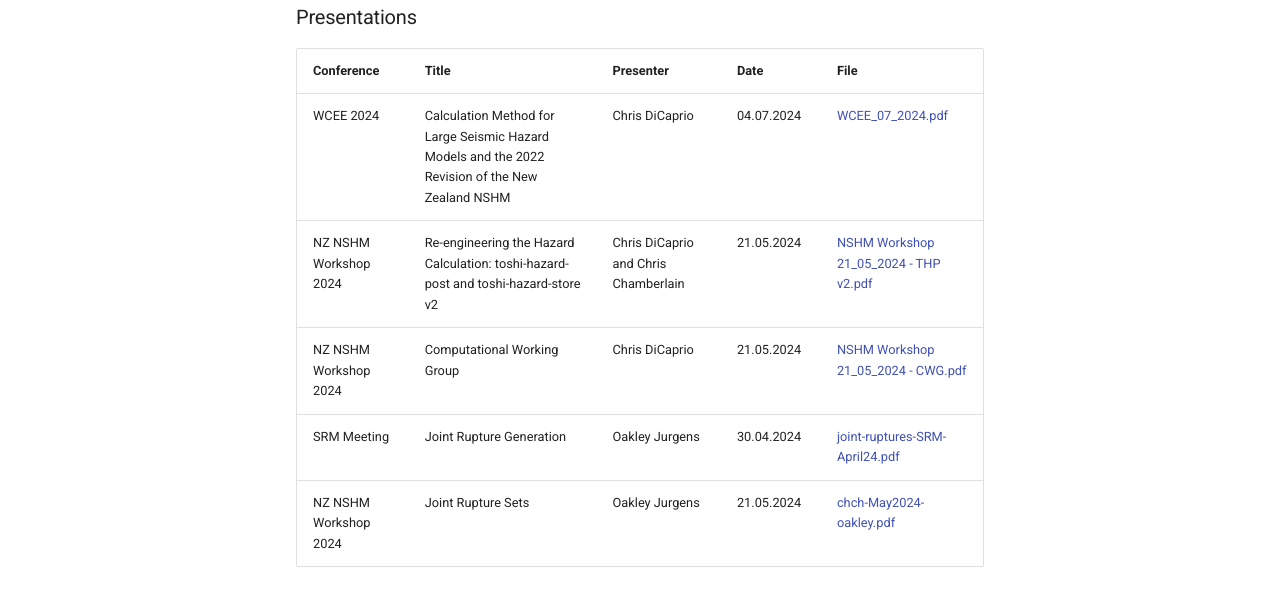
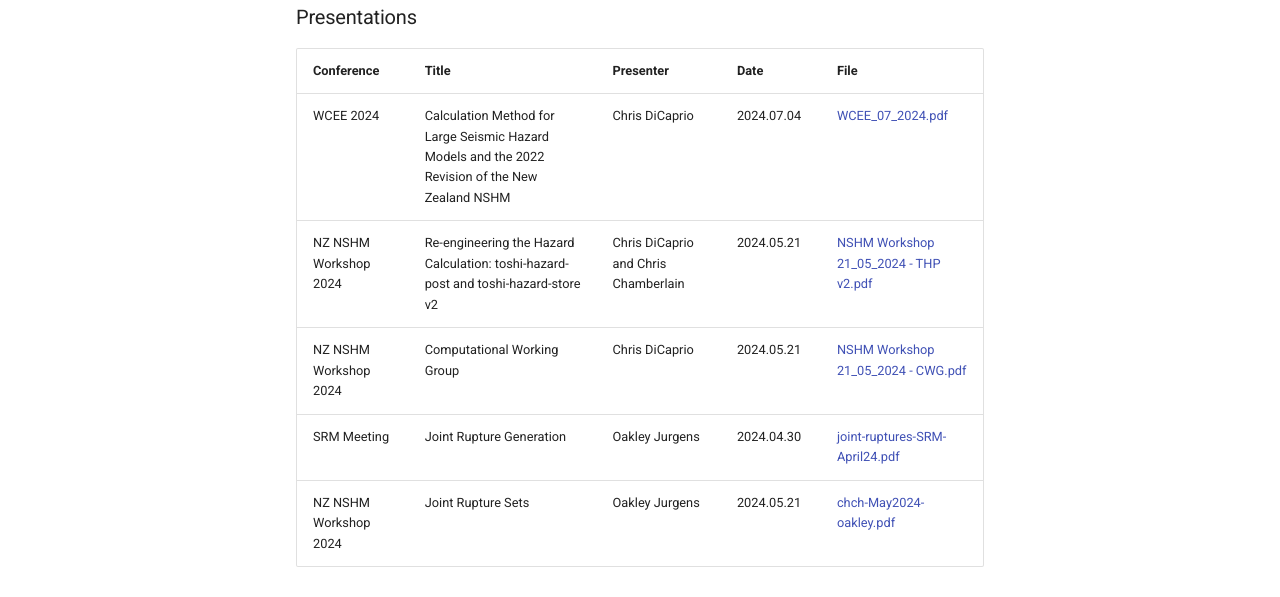
Before and after one commit to GNS-Science/nzshm-documentation, an MkDocs documentation site: the page built from docs/reports_and_presentations/index.md, in a window 1280 px wide and 948 px high. Shown: the part 277-874 px from the top of the window. Built offline with MkDocs 1.6.1 and Material for MkDocs 9.7.7, drawn with Linux system fonts in a browser that asks for light colours; comment, search, counter and statistics services are not loaded.

```diff
--- /dev/null
+++ b/docs/javascripts/tablesort.js
@@ -0,0 +1,6 @@
+document$.subscribe(function() {
+  var tables = document.querySelectorAll("article table:not([class])")
+  tables.forEach(function(table) {
+    new Tablesort(table)
+  })
+})
--- a/docs/reports_and_presentations/index.md
+++ b/docs/reports_and_presentations/index.md
@@ -4,8 +4,8 @@
 
 | Conference | Title | Presenter | Date | File |
 | --- | --- | --- | --- | --- |
-| WCEE 2024 | Calculation Method for Large Seismic Hazard Models and the 2022 Revision of the New Zealand NSHM | Chris DiCaprio | 04.07.2024 | [WCEE_07_2024.pdf](./WCEE_07_2024.pdf) |
-| NZ NSHM Workshop 2024 | Re-engineering the Hazard Calculation: toshi-hazard-post and toshi-hazard-store v2 | Chris DiCaprio and Chris Chamberlain | 21.05.2024 | [NSHM Workshop 21_05_2024 - THP v2.pdf](NSHM Workshop 21_05_2024 - THP v2.pdf) |
-| NZ NSHM Workshop 2024 | Computational Working Group | Chris DiCaprio | 21.05.2024 | [NSHM Workshop 21_05_2024 - CWG.pdf](NSHM Workshop 21_05_2024 - CWG.pdf) |
-| SRM Meeting | Joint Rupture Generation | Oakley Jurgens | 30.04.2024 | [joint-ruptures-SRM-April24.pdf](joint-ruptures-SRM-April24.pdf) |
-| NZ NSHM Workshop 2024 | Joint Rupture Sets | Oakley Jurgens | 21.05.2024 | [chch-May2024-oakley.pdf](chch-May2024-oakley.pdf) |
+| WCEE 2024 | Calculation Method for Large Seismic Hazard Models and the 2022 Revision of the New Zealand NSHM | Chris DiCaprio | 2024.07.04 | [WCEE_07_2024.pdf](./WCEE_07_2024.pdf) |
+| NZ NSHM Workshop 2024 | Re-engineering the Hazard Calculation: toshi-hazard-post and toshi-hazard-store v2 | Chris DiCaprio and Chris Chamberlain | 2024.05.21 | [NSHM Workshop 21_05_2024 - THP v2.pdf](NSHM Workshop 21_05_2024 - THP v2.pdf) |
+| NZ NSHM Workshop 2024 | Computational Working Group | Chris DiCaprio | 2024.05.21 | [NSHM Workshop 21_05_2024 - CWG.pdf](NSHM Workshop 21_05_2024 - CWG.pdf) |
+| SRM Meeting | Joint Rupture Generation | Oakley Jurgens | 2024.04.30 | [joint-ruptures-SRM-April24.pdf](joint-ruptures-SRM-April24.pdf) |
+| NZ NSHM Workshop 2024 | Joint Rupture Sets | Oakley Jurgens | 2024.05.21 | [chch-May2024-oakley.pdf](chch-May2024-oakley.pdf) |
--- a/mkdocs.yml
+++ b/mkdocs.yml
@@ -91,6 +91,10 @@ markdown_extensions:
   - footnotes
   - pymdownx.details
 
+extra_javascript:
+  - https://unpkg.com/tablesort@5.3.0/dist/tablesort.min.js
+  - javascripts/tablesort.js
+
 #  - meta
 # markdown_extensions:
 #   - pymdownx.emoji:
```
